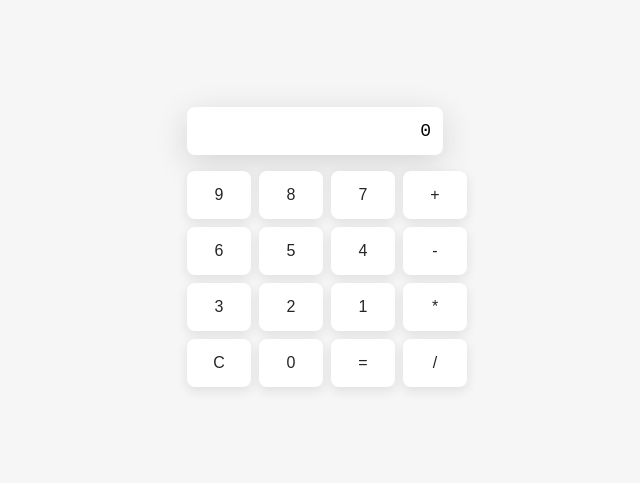
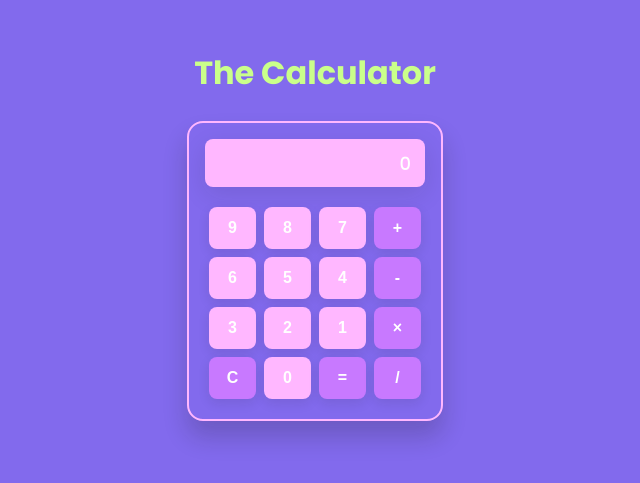
Before and after one commit to SoloAlessio/EPICODE_M2_D8, a plain HTML site: page index.html in a window 1280 px wide. Shown: the part 165-648 px from the top of the page, without its empty margins (325-965 px from the left). Drawn offline with Linux system fonts and the light colour scheme.

Commit message:
modifiche stile

```diff
--- a/assets/css/style.css
+++ b/assets/css/style.css
@@ -1,3 +1,4 @@
+@import url('https://fonts.googleapis.com/css2?family=Poppins:wght@300;400;500;600;700&display=swap');
 *{
     margin: 0;
     padding: 0;
@@ -5,15 +6,18 @@
 }
 body{
     font-size: 16px;
-    font-family: monospace;
-    background: #f6f6f6;
+    font-family: 'Poppins', sans-serif;
+    background: #826AED;
     display: flex;
+    flex-direction: column;
     justify-content: center;
     align-items: center;
     min-height: 100vh;
 }
 #display{
     font-size: 18px;
+    font-weight: 500;
+    letter-spacing: 2px;
     display: flex;
     align-items: center;
     justify-content: right;
@@ -23,26 +27,44 @@ body{
     border-radius: 8px;
     padding: 4px 12px;
     border: none;
-    background-color: #fff;
-    box-shadow: 0 8px 32px rgba(25, 25, 25, .15);
+    background-color: #FFB7FF;
+    color: #ffffff;
+    box-shadow: 0 8px 24px rgba(25, 25, 25, .10);
 }
 .calculator{
     width: 20%;
     height: 50%;
+    padding: 16px;
+    border-radius: 16px;
+    background-color: #826AED;
+    box-shadow: 0 16px 24px rgba(25, 25, 25, .20);
+    border: 2px solid #FFB7FF;
 }
 .section{
     width: 100%;
     display: grid;
-    gap: 8px;
     grid-template-columns: 25% 25% 25% 25%;
     grid-template-rows: 25% 25% 25% 25%;
 }
 .section button{
     border: none;
+    margin: 4px;
     padding: 12px 4px;
-    background-color: #fff;
-    color: #252525;
+    background-color: #FFB7FF;
+    color: #fff;
     box-shadow: 0 4px 12px rgba(25, 25, 25, .10);
     border-radius: 8px;
     font-size: 16px;
+    font-weight: 600;
 }
+
+button.operator{
+ background-color: #C879FF;
+ color: #ffffff;
+}
+
+h1{
+    color: #CAFF8A;
+    margin-bottom: 24px;
+    font-weight: 700;
+}
--- a/assets/javascript/script.js
+++ b/assets/javascript/script.js
@@ -37,7 +37,7 @@ window.onload = function() {
                         risultato = operator1 - operator2;
                         break;
 
-                    case "*":
+                    case "×":
                         risultato = operator1 * operator2;
                         break;
 
--- a/index.html
+++ b/index.html
@@ -8,6 +8,7 @@
     <script src="assets/javascript/script.js"></script>
 </head>
 <body>
+    <h1>The Calculator</h1>
     <div class="calculator">
         <div id="display">0</div>
         <div class="section">
@@ -24,7 +25,7 @@
             <button>3</button>
             <button>2</button>
             <button>1</button>
-            <button class="operator">*</button>
+            <button class="operator">×</button>
 
             <button class="operator" onclick="clear()">C</button>
             <button>0</button>
```
